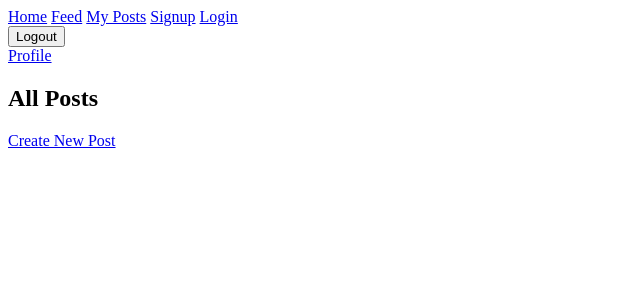
After one commit to sudip6164/django-post-app, a Django app: page /posts/post_list/ in a window 1280 px wide. The commit adds this page. Shown: the top 300 px of the page, without its empty margins (0-640 px from the left). Run offline with Django 5.2, Linux system fonts and the light colour scheme; data that the repository does not hold is empty.

Commit message:
posts list

```diff
--- /dev/null
+++ b/sbook/posts/templates/posts/post_list.html
@@ -0,0 +1,14 @@
+{% extends 'base.html' %}
+
+{% block content %}
+  <h2>All Posts</h2>
+  <a href="{% url 'post_create' %}">Create New Post</a>
+  <ul>
+    {% for post in posts %}
+      <li>
+        <p>{{ post.content }}</p>
+        <p>by {{ post.user.username }} on {{ post.created_at }}</p>
+             </li>
+    {% endfor %}
+  </ul>
+{% endblock %}
--- a/sbook/posts/urls.py
+++ b/sbook/posts/urls.py
@@ -3,7 +3,7 @@ from django.urls import path
 from . import views
 
 urlpatterns = [
-    # path('', views.post_list, name='post_list'),
+    path('post_list/', views.post_list, name='post_list'),
     path('post_create/', views.post_create, name='post_create'),
     # path('post/<int:pk>/edit/', views.post_edit, name='post_edit'),
     # path('post/<int:pk>/delete/', views.post_delete, name='post_delete'),
--- a/sbook/posts/views.py
+++ b/sbook/posts/views.py
@@ -4,6 +4,10 @@ from .models import Post
 from .forms import PostForm
 
 # Create your views here.
+def post_list(request):
+    posts = Post.objects.all().order_by('-created_at')
+    return render(request, 'posts/post_list.html', {'posts': posts})
+
 @login_required
 def post_create(request):
     if request.method == 'POST':
@@ -12,7 +16,7 @@ def post_create(request):
             post = form.save(commit=False)
             post.user = request.user
             post.save()
-            return redirect('home')
+            return redirect('post_list')
     else:
         form = PostForm()
     return render(request, 'posts/post_form.html', {'form': form})
--- a/sbook/templates/base.html
+++ b/sbook/templates/base.html
@@ -12,7 +12,7 @@
 <body>
     <nav>
       <a href="/">Home</a>
-      <a href="/">Feed</a>
+      <a href="{% url "post_list" %}">Feed</a>
       <a href="/">My Posts</a>
       <a href="{% url "signup" %}">Signup</a>
       <a href="{% url "login" %}">Login</a>
```
